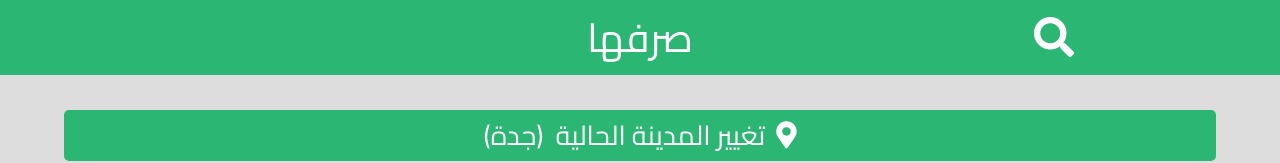
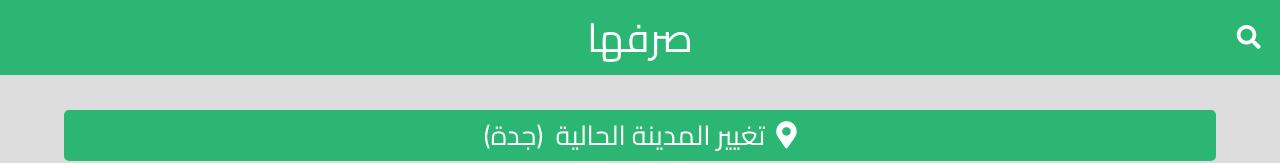
Before and after one commit to Tk9560/sarfha, a plain HTML site: page index.html in a window 1280 px wide. Shown: the top 163 px of the page. Drawn offline with Linux system fonts and the light colour scheme.

Commit message:
Update index.html

```diff
--- a/index.html
+++ b/index.html
@@ -17,7 +17,7 @@
 			<div class="row">
 				<div class="col"></div>
 				<div class="col"><span>صرفها</span></div>
-				<div class="col"><i class="fas fa-search"></i></div>
+				<div class="col search"><i class="fas fa-search"></i></div>
 			</div>
 		</header>
 	</div>
```
